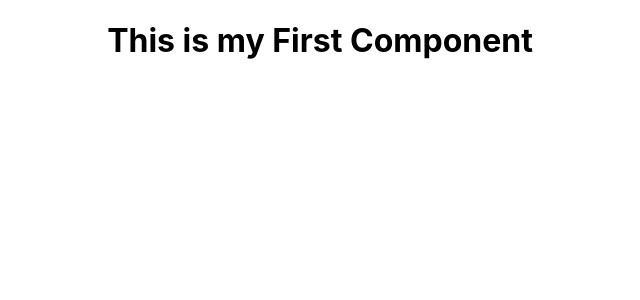
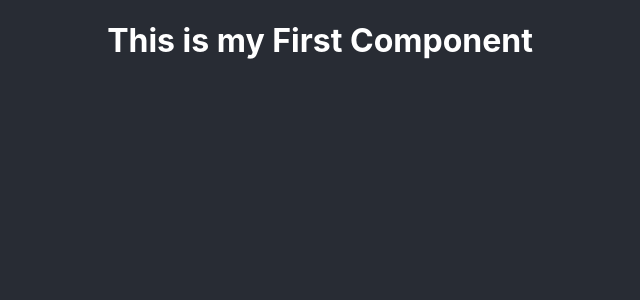
Before and after one commit to Shahariar348/LearningReact, a React (Create React App) app: page / in a window 1280 px wide. Shown: the top 300 px of the page, without its empty margins (320-960 px from the left). Built offline with nearby package versions, Linux system fonts and the light colour scheme.

Commit message:
Changes appCss file

```diff
--- a/src/App.css
+++ b/src/App.css
@@ -1,8 +1,13 @@
+*{
+  background-color: #282c34;
+  color:white;
+}
 .App {
   text-align: center;
+
 }
 
-.App-logo {
+/* .App-logo {
   height: 40vmin;
   pointer-events: none;
 }
@@ -35,4 +40,4 @@
   to {
     transform: rotate(360deg);
   }
-}
+} */
```
